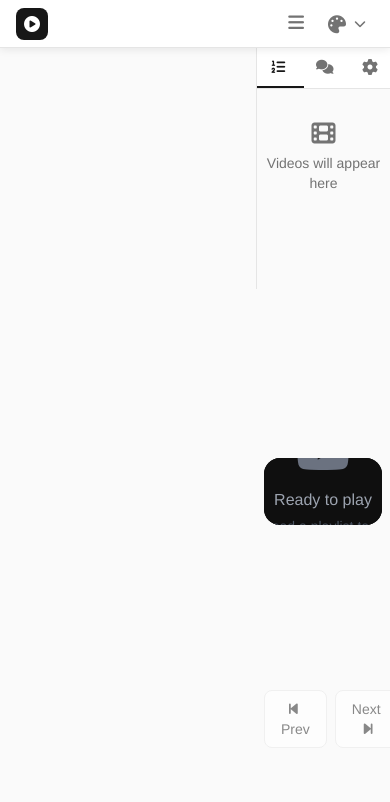
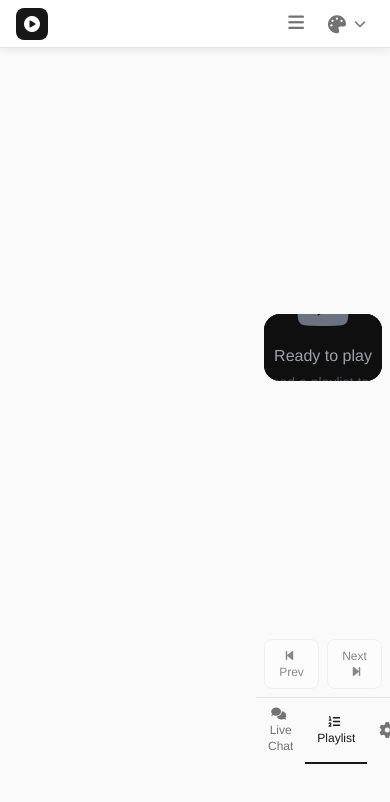
Before and after one commit to rgbailon/PlaylistTube, a React (Vite) app: page / in a window 390 px wide. Shown: the top 802 px of the page. Built offline with nearby package versions, Linux system fonts and the light colour scheme.

Commit message:
Add mobile-friendly layout, view counts, and playlist improvements

```diff
--- a/src/pages/PlayerPage.jsx
+++ b/src/pages/PlayerPage.jsx
@@ -70,10 +70,10 @@ function PlayerPage() {
 
   const currentVideoId = currentPlaylist[currentVideoIndex]?.id;
 
-  return (
+return (
     <div className="h-full flex flex-col md:flex-row overflow-hidden">
       <div className="flex-1 flex flex-col min-w-0 overflow-hidden order-2 md:order-1">
-        <div className="flex-1 flex flex-col p-2 md:p-6 pt-4 pb-4 overflow-y-auto">
+        <div className="flex-1 flex flex-col p-2 md:p-6 pt-4 pb-2 overflow-y-auto">
           <div className="flex-1 flex items-center justify-center">
             <div className={`w-full ${sidebarCollapsed ? 'max-w-full' : 'max-w-5xl'}`}>
               <div className="player-container relative w-full" style={{ paddingTop: '56.25%' }}>
@@ -89,23 +89,48 @@ function PlayerPage() {
             </div>
           </div>
           {videoTitle && (
-            <div className="mt-3">
-              <h3 className="text-base md:text-lg font-bold line-clamp-2" style={{ color: 'var(--text-main)' }}>{videoTitle}</h3>
-              <p className="text-sm mt-1" style={{ color: 'var(--text-muted)' }}>{videoChannel}</p>
+            <div className="mt-2 md:mt-3">
+              <h3 className="text-sm md:text-lg font-bold line-clamp-2" style={{ color: 'var(--text-main)' }}>{videoTitle}</h3>
+              <p className="text-xs md:text-sm mt-1" style={{ color: 'var(--text-muted)' }}>{videoChannel}</p>
             </div>
           )}
-          <div className="flex gap-2 mt-3">
-            <button onClick={playPrevious} disabled={currentVideoIndex === 0} className="px-4 py-2 rounded-lg text-sm disabled:opacity-50" style={{ background: 'var(--bg-card)', border: '1px solid var(--border-color)', color: 'var(--text-main)' }}>
+          <div className="flex gap-2 mt-2 md:mt-3">
+            <button onClick={playPrevious} disabled={currentVideoIndex === 0} className="flex-1 px-3 md:px-4 py-2 rounded-lg text-xs md:text-sm disabled:opacity-50" style={{ background: 'var(--bg-card)', border: '1px solid var(--border-color)', color: 'var(--text-main)' }}>
               <i className="fas fa-step-backward mr-1"></i>Prev
             </button>
-            <button onClick={playNext} disabled={currentVideoIndex >= currentPlaylist.length - 1} className="px-4 py-2 rounded-lg text-sm disabled:opacity-50" style={{ background: 'var(--bg-card)', border: '1px solid var(--border-color)', color: 'var(--text-main)' }}>
+            <button onClick={playNext} disabled={currentVideoIndex >= currentPlaylist.length - 1} className="flex-1 px-3 md:px-4 py-2 rounded-lg text-xs md:text-sm disabled:opacity-50" style={{ background: 'var(--bg-card)', border: '1px solid var(--border-color)', color: 'var(--text-main)' }}>
               Next<i className="fas fa-step-forward ml-1"></i>
             </button>
           </div>
         </div>
+
+        <div className="md:hidden border-t flex-shrink-0" style={{ borderColor: 'var(--border-color)' }}>
+          <div className="flex">
+            <button onClick={() => setActiveTab('chat')} className="flex-1 px-3 py-2 text-xs font-medium" style={{ color: activeTab === 'chat' ? '#22c55e' : 'var(--text-muted)', borderBottom: activeTab === 'chat' ? '2px solid #22c55e' : '2px solid transparent' }}>
+              <i className="fas fa-comments mr-1"></i>Live Chat
+            </button>
+            <button onClick={() => setActiveTab('playlist')} className="flex-1 px-3 py-2 text-xs font-medium" style={{ color: activeTab === 'playlist' ? 'var(--accent-color)' : 'var(--text-muted)', borderBottom: activeTab === 'playlist' ? '2px solid var(--accent-color)' : '2px solid transparent' }}>
+              <i className="fas fa-list-ol mr-1"></i>Playlist
+            </button>
+            <button onClick={() => setSettingsOpen(!settingsOpen)} className="px-3 py-2" style={{ color: 'var(--text-muted)' }}>
+              <i className="fas fa-cog"></i>
+            </button>
+          </div>
+          {settingsOpen && <div className="flex-shrink-0"><Settings /></div>}
+        </div>
+
+        {activeTab === 'chat' && (
+          <div className="md:hidden flex-1 overflow-hidden h-48">
+            {currentVideoId ? <LiveChat videoId={currentVideoId} /> : (
+              <div className="flex items-center justify-center h-full p-4">
+                <p className="text-xs" style={{ color: 'var(--text-muted)' }}>Play a video to use live chat</p>
+              </div>
+            )}
+          </div>
+        )}
       </div>
 
-      <aside className="w-full md:w-80 border-l flex flex-col overflow-hidden order-1 md:order-2 md:border-l-0" style={{ background: 'var(--bg-card)', borderColor: 'var(--border-color)' }}>
+      <aside className="hidden md:flex w-80 border-l flex-col overflow-hidden order-1 md:order-2 md:border-l-0" style={{ background: 'var(--bg-card)', borderColor: 'var(--border-color)' }}>
         <div className="flex border-b flex-shrink-0" style={{ borderColor: 'var(--border-color)' }}>
           <button onClick={() => { setActiveTab('playlist'); setSettingsOpen(false); }} className="flex-1 px-3 py-2 text-sm font-medium" style={{ color: activeTab === 'playlist' ? 'var(--accent-color)' : 'var(--text-muted)', borderBottom: activeTab === 'playlist' ? '2px solid var(--accent-color)' : '2px solid transparent' }}>
             <i className="fas fa-list-ol mr-1"></i><span className="hidden md:inline">Playlist</span>
@@ -126,7 +151,7 @@ function PlayerPage() {
                 <p className="text-sm" style={{ color: 'var(--text-muted)' }}>Videos will appear here</p>
               </div>
             ) : currentPlaylist.map((video, index) => (
-              <div key={video.id || index} onClick={() => playVideo(index)} className="flex gap-2 p-2 cursor-pointer" style={{ background: index === currentVideoIndex ? 'rgba(59, 130, 246, 0.1)' : 'transparent' }}>
+              <div key={video.id || index} onClick={() => playVideo(index)} className="flex gap-2 p-2 cursor-pointer mb-1" style={{ background: index === currentVideoIndex ? 'rgba(59, 130, 246, 0.1)' : 'transparent' }}>
                 <div className="relative w-24 h-14 rounded overflow-hidden flex-shrink-0">
                   <img src={video.thumbnail || `https://img.youtube.com/vi/${video.id}/mqdefault.jpg`} alt={video.title} className="w-full h-full object-cover" />
                   {index === currentVideoIndex && isPlaying && (
@@ -137,7 +162,21 @@ function PlayerPage() {
                 </div>
                 <div className="flex-1 min-w-0">
                   <h4 className="text-xs line-clamp-2" style={{ color: index === currentVideoIndex ? '#3b82f6' : 'var(--text-main)' }}>{video.title}</h4>
-                  <p className="text-[10px] mt-1 truncate" style={{ color: 'var(--text-muted)' }}>{video.channelTitle || 'Unknown'}</p>
+                  <p className="text-[10px] mt-0.5 truncate" style={{ color: 'var(--text-muted)' }}>{video.channelTitle || 'Unknown'}</p>
+                  <div className="flex items-center gap-2 mt-0.5">
+                    {video.publishedAt && (
+                      <span className="text-[9px]" style={{ color: 'var(--text-muted)' }}>
+                        <i className="fas fa-calendar-alt mr-1"></i>
+                        {new Date(video.publishedAt).toLocaleDateString()}
+                      </span>
+                    )}
+                    {video.viewCount !== undefined && video.viewCount > 0 && (
+                      <span className="text-[9px]" style={{ color: 'var(--text-muted)' }}>
+                        <i className="fas fa-eye mr-1"></i>
+                        {video.viewCount.toLocaleString()}
+                      </span>
+                    )}
+                  </div>
                 </div>
               </div>
             ))}
--- a/src/pages/SearchPage.jsx
+++ b/src/pages/SearchPage.jsx
@@ -188,7 +188,7 @@ function SearchPage() {
           ? `https://www.googleapis.com/youtube/v3/playlistItems?part=snippet&maxResults=50&playlistId=${playlistId}&pageToken=${nextPageToken}&key=${apiKey}`
           : `https://www.googleapis.com/youtube/v3/playlistItems?part=snippet&maxResults=50&playlistId=${playlistId}&key=${apiKey}`;
 
-        const resp = await fetch(url);
+const resp = await fetch(url);
         const data = await resp.json();
 
         if (data.items) {
@@ -201,6 +201,8 @@ function SearchPage() {
               thumbnail: item.snippet.thumbnails?.medium?.url || item.snippet.thumbnails?.default?.url,
               channelTitle: item.snippet.channelTitle,
               publishedAt: item.snippet.publishedAt,
+              addedAt: new Date().toISOString(),
+              viewCount: 0,
             }));
           allVideos = [...allVideos, ...videos];
         }
@@ -208,7 +210,24 @@ function SearchPage() {
         nextPageToken = data.nextPageToken || '';
       } while (nextPageToken);
 
-      if (allVideos.length > 0) {
+if (allVideos.length > 0) {
+        const videoIds = allVideos.map(v => v.id).join(',');
+        try {
+          const statsResp = await fetch(`https://www.googleapis.com/youtube/v3/videos?part=statistics&id=${videoIds}&key=${apiKey}`);
+          const statsData = await statsResp.json();
+          console.log('View count response:', statsData);
+          if (statsData.items) {
+            statsData.items.forEach(item => {
+              const video = allVideos.find(v => v.id === item.id);
+              if (video && item.statistics) {
+                video.viewCount = parseInt(item.statistics.viewCount) || 0;
+              }
+            });
+          }
+        } catch (e) {
+          console.error('Failed to fetch view counts:', e);
+        }
+
         const playlistData = {
           id: playlistId,
           title: playlist.snippet.title,
@@ -252,7 +271,7 @@ function SearchPage() {
         const resp = await fetch(url);
         const data = await resp.json();
 
-        if (data.items) {
+if (data.items) {
           const videos = data.items
             .filter(item => item.snippet && item.snippet.resourceId && item.snippet.resourceId.videoId)
             .map(item => ({
@@ -262,6 +281,8 @@ function SearchPage() {
               thumbnail: item.snippet.thumbnails?.medium?.url || item.snippet.thumbnails?.default?.url,
               channelTitle: item.snippet.channelTitle,
               publishedAt: item.snippet.publishedAt,
+              addedAt: new Date().toISOString(),
+              viewCount: 0,
             }));
           allVideos = [...allVideos, ...videos];
         }
@@ -270,6 +291,23 @@ function SearchPage() {
       } while (nextPageToken);
 
       if (allVideos.length > 0) {
+        const videoIds = allVideos.map(v => v.id).join(',');
+        try {
+          const statsResp = await fetch(`https://www.googleapis.com/youtube/v3/videos?part=statistics&id=${videoIds}&key=${apiKey}`);
+          const statsData = await statsResp.json();
+          console.log('View count response:', statsData);
+          if (statsData.items) {
+            statsData.items.forEach(item => {
+              const video = allVideos.find(v => v.id === item.id);
+              if (video && item.statistics) {
+                video.viewCount = parseInt(item.statistics.viewCount) || 0;
+              }
+            });
+          }
+        } catch (e) {
+          console.error('Failed to fetch view counts:', e);
+        }
+
         const newPlaylist = [...currentPlaylist, ...allVideos];
         setCurrentPlaylist(newPlaylist);
 
```
